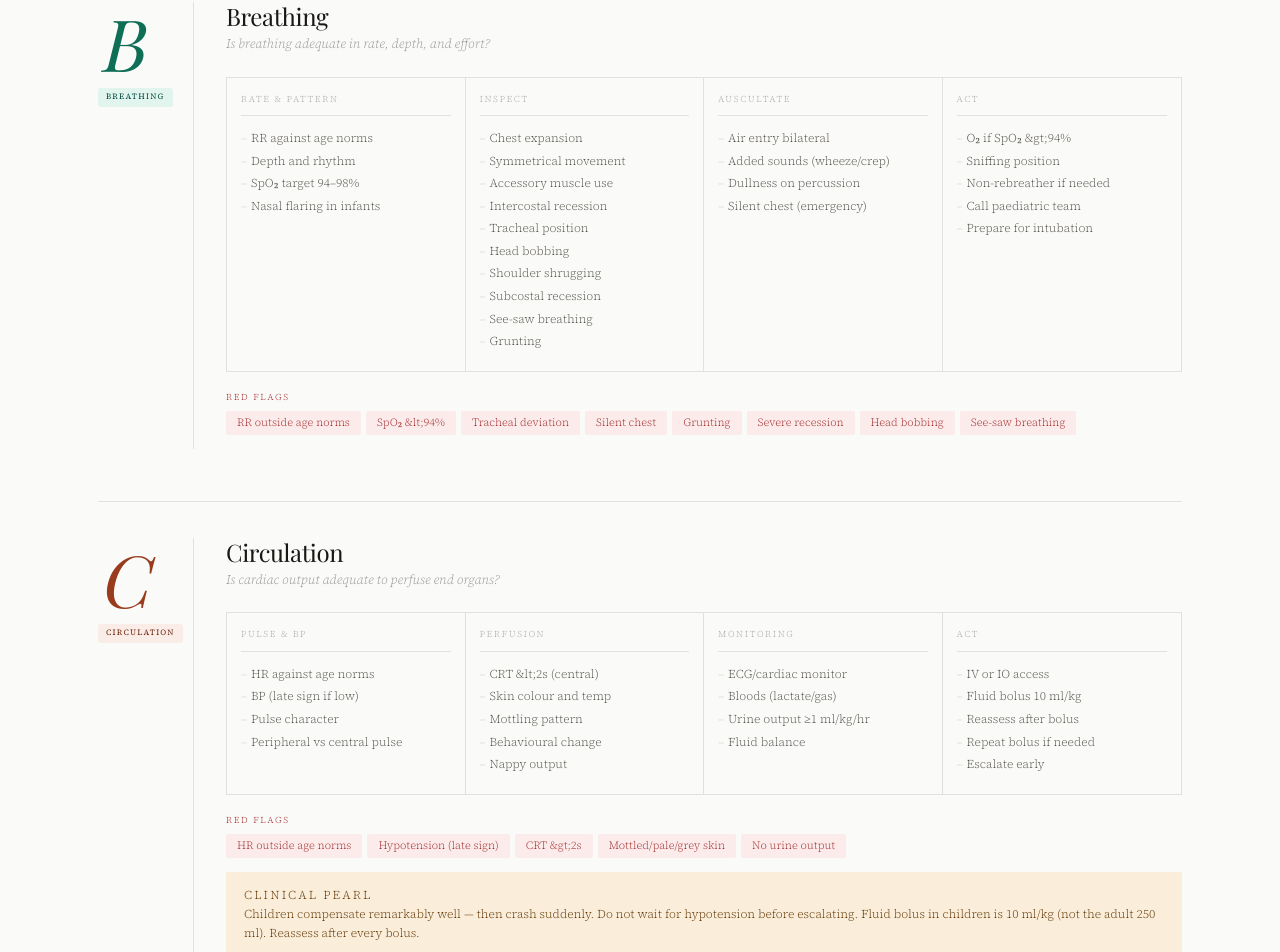
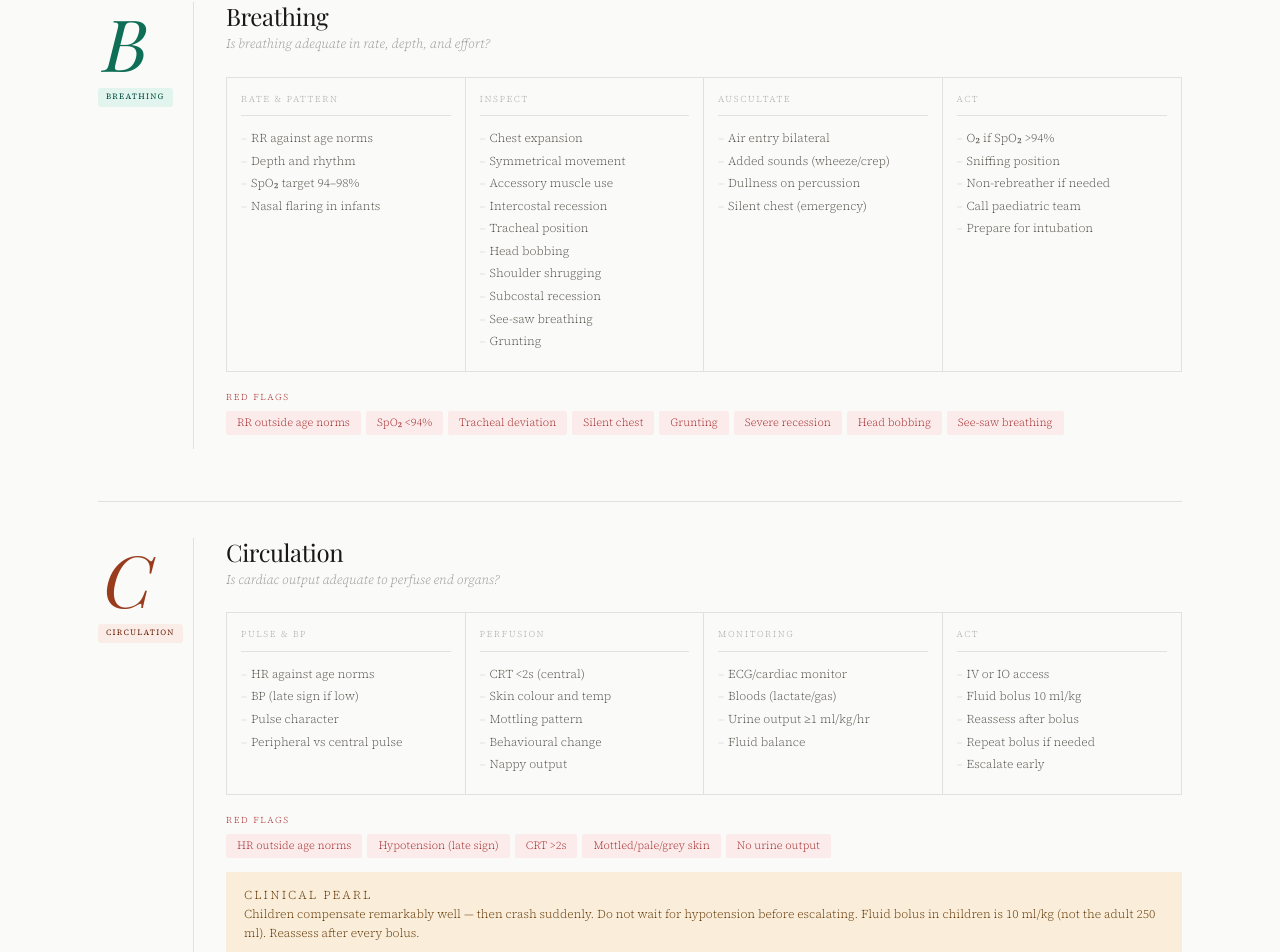
Before and after one commit to laurencaitlinemmerson-tech/revision-foundations-saas, a Next.js app: page /hub/resources/ae-assessment-guide in a window 1280 px wide. Shown: the part 1219-2171 px from the top of the page. Built offline with nearby package versions, Linux system fonts and the light colour scheme; no server answers; a web font is replaced by a local one.

Commit message:
Update page.tsx

```diff
--- a/src/app/hub/resources/ae-assessment-guide/page.tsx
+++ b/src/app/hub/resources/ae-assessment-guide/page.tsx
@@ -519,7 +519,7 @@ const STEPS = [
       {
         header: 'Act',
         items: [
-          'O₂ if SpO₂ &gt;94%',
+          'O₂ if SpO₂ >94%',
           'Sniffing position',
           'Non-rebreather if needed',
           'Call paediatric team',
@@ -529,7 +529,7 @@ const STEPS = [
     ],
     redFlags: [
       'RR outside age norms',
-      'SpO₂ &lt;94%',
+      'SpO₂ <94%',
       'Tracheal deviation',
       'Silent chest',
       'Grunting',
@@ -551,7 +551,7 @@ const STEPS = [
       },
       {
         header: 'Perfusion',
-        items: ['CRT &lt;2s (central)', 'Skin colour and temp', 'Mottling pattern', 'Behavioural change', 'Nappy output'],
+        items: ['CRT <2s (central)', 'Skin colour and temp', 'Mottling pattern', 'Behavioural change', 'Nappy output'],
       },
       {
         header: 'Monitoring',
@@ -562,7 +562,7 @@ const STEPS = [
         items: ['IV or IO access', 'Fluid bolus 10 ml/kg', 'Reassess after bolus', 'Repeat bolus if needed', 'Escalate early'],
       },
     ],
-    redFlags: ['HR outside age norms', 'Hypotension (late sign)', 'CRT &gt;2s', 'Mottled/pale/grey skin', 'No urine output'],
+    redFlags: ['HR outside age norms', 'Hypotension (late sign)', 'CRT >2s', 'Mottled/pale/grey skin', 'No urine output'],
     pearl:
       'Children compensate remarkably well — then crash suddenly. Do not wait for hypotension before escalating. Fluid bolus in children is 10 ml/kg (not the adult 250 ml). Reassess after every bolus.',
   },
```
